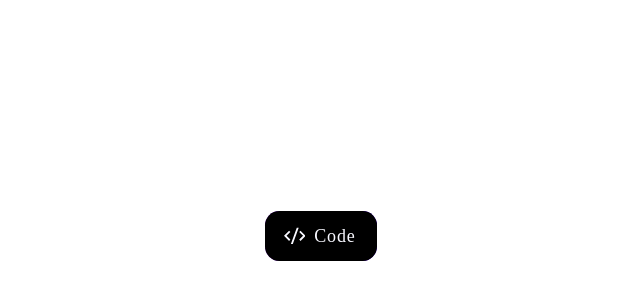
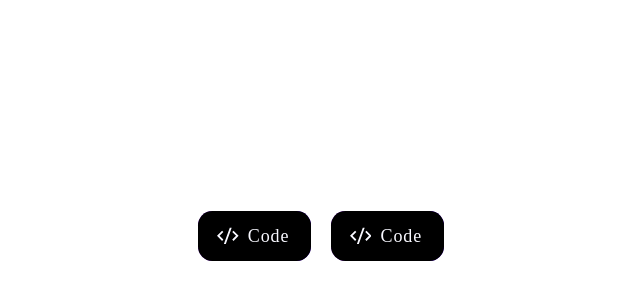
Before and after one commit to Tattzy25/button, a plain HTML site: page index.html in a window 1280 px wide. Shown: the part 164-464 px from the top of the page, without its empty margins (319-959 px from the left). Drawn offline with Linux system fonts and the light colour scheme.

Commit message:
3676879898

```diff
--- a/index.html
+++ b/index.html
@@ -3,39 +3,83 @@
 <head>
     <meta charset="UTF-8" />
     <meta name="viewport" content="width=device-width, initial-scale=1.0" />
-    <title>Code Button</title>
+    <title>Code Button UI</title>
     <style>
         * { margin: 0; padding: 0; box-sizing: border-box; }
-        body { display: flex; align-items: center; justify-content: center; min-height: 100vh; background: transparent; }
-        .cssbuttons-io { position: relative; font-family: inherit; font-weight: 500; font-size: 18px; letter-spacing: 0.05em; border-radius: 0.8em; cursor: pointer; border: none; background: linear-gradient(to right, #8e2de2, #4a00e0); color: ghostwhite; overflow: hidden; }
-        .cssbuttons-io svg { width: 1.2em; height: 1.2em; margin-right: 0.5em; }
-        .cssbuttons-io span { position: relative; z-index: 10; transition: color 0.4s; display: inline-flex; align-items: center; padding: 0.8em 1.2em 0.8em 1.05em; }
-        .cssbuttons-io::before, .cssbuttons-io::after { position: absolute; top: 0; left: 0; width: 100%; height: 100%; z-index: 0; }
-        .cssbuttons-io::before { content: ""; background: #000; width: 120%; left: -10%; transform: skew(30deg); transition: transform 0.4s cubic-bezier(0.3, 1, 0.8, 1); }
-        .cssbuttons-io:hover::before { transform: translate3d(100%, 0, 0); }
-        .cssbuttons-io:active { transform: scale(0.95); }
-        /* Loading spinner inside button */
-        .cssbuttons-io.loading span::after { content: ""; display: inline-block; width: 0.8em; height: 0.8em; border: 2px solid rgba(255,255,255,0.4); border-top-color: #fff; border-radius: 50%; margin-left: 0.6em; animation: spin 0.6s linear infinite; }
+        body { display: flex; gap: 20px; align-items: center; justify-content: center; min-height: 100vh; background: transparent; }
+
+        .cssbuttons-io {
+            position: relative;
+            font-family: inherit;
+            font-weight: 500;
+            font-size: 18px;
+            letter-spacing: 0.05em;
+            border-radius: 0.8em;
+            cursor: pointer;
+            border: none;
+            background: linear-gradient(to right, #8e2de2, #4a00e0);
+            color: ghostwhite;
+            overflow: hidden;
+        }
+
+        .cssbuttons-io svg {
+            width: 1.2em; height: 1.2em; margin-right: 0.5em;
+        }
+
+        .cssbuttons-io span {
+            position: relative;
+            z-index: 10;
+            transition: color 0.4s;
+            display: inline-flex;
+            align-items: center;
+            padding: 0.8em 1.2em 0.8em 1.05em;
+        }
+
+        .cssbuttons-io::before, .cssbuttons-io::after {
+            position: absolute; top: 0; left: 0; width: 100%; height: 100%; z-index: 0;
+        }
+
+        .cssbuttons-io::before {
+            content: ""; background: #000; width: 120%; left: -10%; transform: skew(30deg); transition: transform 0.4s cubic-bezier(0.3, 1, 0.8, 1);
+        }
+
+        .cssbuttons-io:hover::before {
+            transform: translate3d(100%, 0, 0);
+        }
+
+        .cssbuttons-io:active {
+            transform: scale(0.95);
+        }
+
+        .cssbuttons-io.loading span::after {
+            content: ""; display: inline-block; width: 0.8em; height: 0.8em; border: 2px solid rgba(255,255,255,0.4); border-top-color: #fff; border-radius: 50%; margin-left: 0.6em; animation: spin 0.6s linear infinite;
+        }
         @keyframes spin { to { transform: rotate(360deg); } }
     </style>
 </head>
 <body>
 
-    <button class="cssbuttons-io" id="codeBtn" onclick="callEndpoint()">
+    <button class="cssbuttons-io" onclick="callZohoFlow(this, 'Button_1')">
         <span>
             <svg viewBox="0 0 24 24" xmlns="http://w3.org">
                 <path d="M0 0h24v24H0z" fill="none"></path>
                 <path d="M24 12l-5.657 5.657-1.414-1.414L21.172 12l-4.243-4.243 1.414-1.414L24 12zM2.828 12l4.243 4.243-1.414 1.414L0 12l5.657-5.657L7.07 7.757 2.828 12zm6.96 9H7.66l6.552-18h2.128L9.788 21z" fill="currentColor"></path>
-            </svg>
-            Code
+            </svg> Code
+        </span>
+    </button>
+
+    <button class="cssbuttons-io" onclick="callZohoFlow(this, 'Button_2')">
+        <span>
+            <svg viewBox="0 0 24 24" xmlns="http://w3.org">
+                <path d="M0 0h24v24H0z" fill="none"></path>
+                <path d="M24 12l-5.657 5.657-1.414-1.414L21.172 12l-4.243-4.243 1.414-1.414L24 12zM2.828 12l4.243 4.243-1.414 1.414L0 12l5.657-5.657L7.07 7.757 2.828 12zm6.96 9H7.66l6.552-18h2.128L9.788 21z" fill="currentColor"></path>
+            </svg> Code
         </span>
     </button>
 
     <script>
         const ENDPOINT_URL = "https://flow.zoho.com/916614704/flow/webhook/incoming?zapikey=1001.056cce6bef5f18c7cef879e64d6b10c8.86bd8d4d9b305a711aa47a7de38a7d45&isdebug=true";
 
-        // Global state object mapping directly to your tracking variables
-        // Update these fields anywhere in your app context before the user clicks the button
         window.TrackingState = {
             SOURCE_ID: "",
             CUSTOMER_ID: "",
@@ -47,19 +91,17 @@
             NEW_VALUE: ""
         };
 
-        async function callEndpoint() {
-            const btn = document.getElementById("codeBtn");
-            btn.disabled = true;
-            btn.classList.add("loading");
+        async function callZohoFlow(btnElement, buttonIdentifier) {
+            btnElement.disabled = true;
+            btnElement.classList.add("loading");
 
-            // Generates raw headers directly from the active window tracking object fields
             const DYNAMIC_HEADERS = {
                 "Content-Type": "application/json",
                 "SOURCE_ID": String(window.TrackingState.SOURCE_ID),
                 "CUSTOMER_ID": String(window.TrackingState.CUSTOMER_ID),
                 "VERSION": String(window.TrackingState.VERSION),
                 "MODEL": String(window.TrackingState.MODEL),
-                "TRIGGER": String(window.TrackingState.TRIGGER),
+                "TRIGGER": String(window.TrackingState.TRIGGER || buttonIdentifier),
                 "AMOUNT": String(window.TrackingState.AMOUNT),
                 "PREVIOUS_VALUE": String(window.TrackingState.PREVIOUS_VALUE),
                 "NEW_VALUE": String(window.TrackingState.NEW_VALUE),
@@ -74,15 +116,15 @@
                 });
 
                 if (response.ok) {
-                    console.log("🤡 Dispatched directly to Zoho Flow.");
+                    console.log(`Success: Dispatched ${buttonIdentifier}`);
                 } else {
-                    console.error("Server error:", response.status);
+                    console.error("Server Error:", response.status);
                 }
             } catch (err) {
-                console.error("Network error:", err);
+                console.error("Network Error:", err);
             } finally {
-                btn.disabled = false;
-                btn.classList.remove("loading");
+                btnElement.disabled = false;
+                btnElement.classList.remove("loading");
             }
         }
     </script>
```
